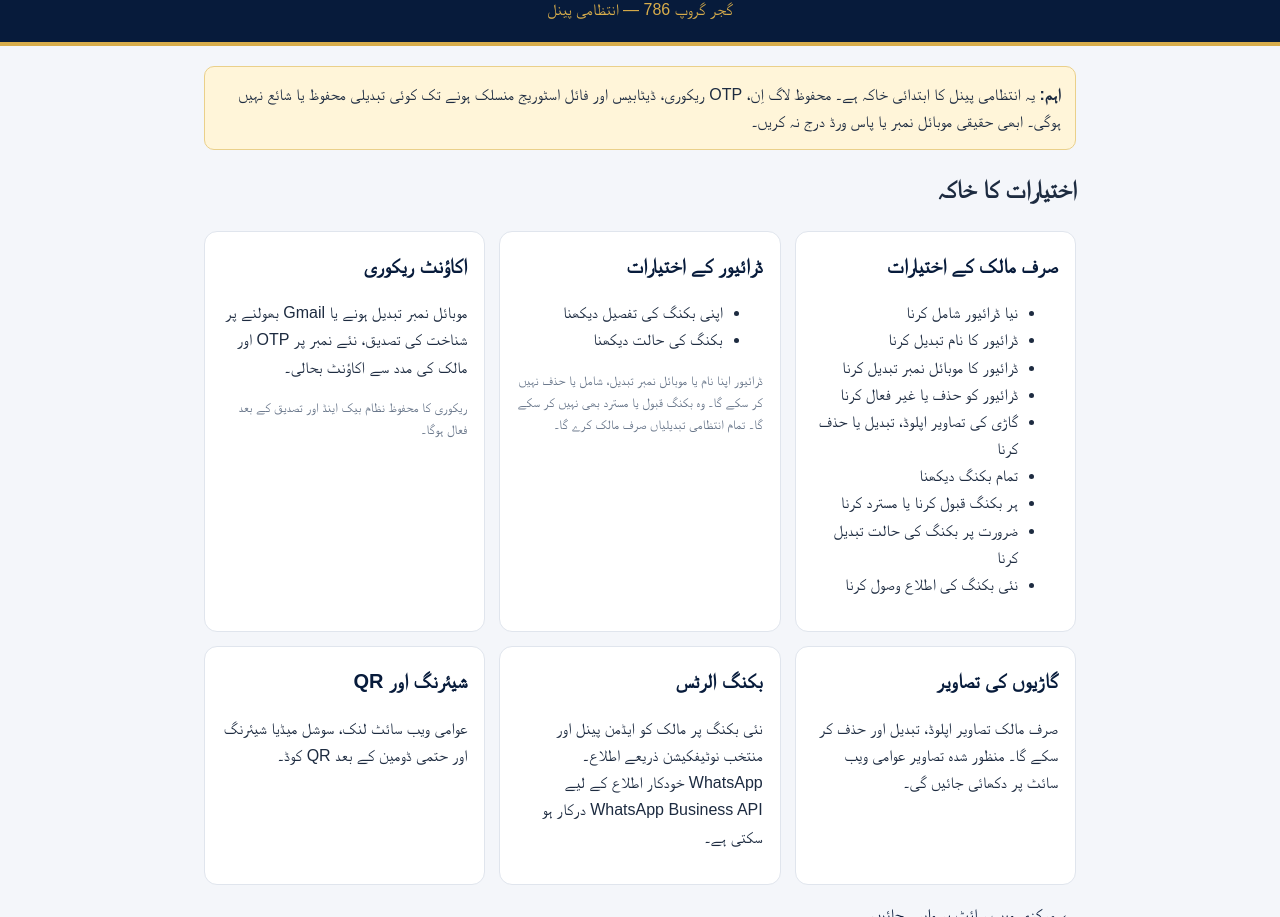
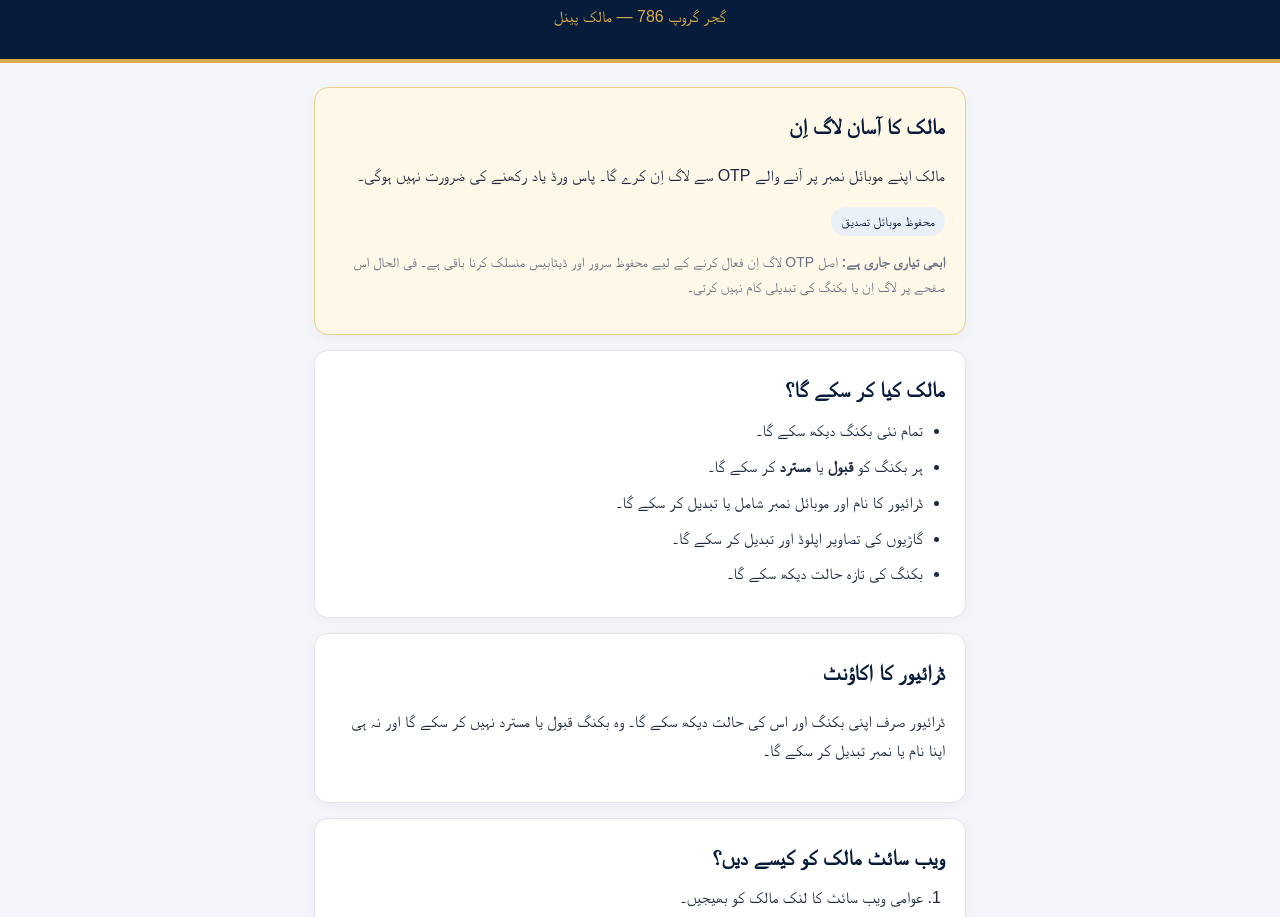
Before and after one commit to kiswa-beauty/gujjar-transport, a plain HTML site: page admin.html in a window 1280 px wide. Shown: the part 76-993 px from the top of the page. Drawn offline with Linux system fonts and the light colour scheme.

Commit message:
Simplify owner admin panel and login guidance

```diff
--- a/admin.html
+++ b/admin.html
@@ -1,20 +1,57 @@
 <!doctype html>
-<html lang="ur" dir="rtl"><head><meta charset="utf-8"><meta name="viewport" content="width=device-width,initial-scale=1">
-<title>گجر ٹرانسپورٹ | انتظامی پینل</title>
+<html lang="ur" dir="rtl">
+<head>
+<meta charset="utf-8"><meta name="viewport" content="width=device-width,initial-scale=1">
+<title>گجر ٹرانسپورٹ | مالک پینل</title>
 <style>
-:root{--n:#071b3b;--g:#d8ad4b}*{box-sizing:border-box}body{margin:0;background:#f4f6fa;color:#1d2b40;font-family:Arial,system-ui;line-height:1.7}.head{background:var(--n);color:white;padding:18px;text-align:center;border-bottom:4px solid var(--g)}.head h1{margin:0}.wrap{max-width:900px;margin:auto;padding:20px 14px}.notice{background:#fff5d9;border:1px solid #ead08a;padding:14px;border-radius:10px}.grid{display:grid;grid-template-columns:repeat(auto-fit,minmax(230px,1fr));gap:14px}.card{background:white;border:1px solid #e0e5ed;border-radius:13px;padding:17px}.card h2{color:var(--n);font-size:20px;margin-top:0}.muted{color:#68768a;font-size:13px}a{color:var(--n)}footer{text-align:center;padding:22px;color:#657085}
-</style></head><body>
-<header class="head"><h1>گجر ٹرانسپورٹ</h1><div style="color:var(--g)">گجر گروپ 786 — انتظامی پینل</div></header>
-<main class="wrap">
-<div class="notice"><b>اہم:</b> یہ انتظامی پینل کا ابتدائی خاکہ ہے۔ محفوظ لاگ اِن، OTP ریکوری، ڈیٹابیس اور فائل اسٹوریج منسلک ہونے تک کوئی تبدیلی محفوظ یا شائع نہیں ہوگی۔ ابھی حقیقی موبائل نمبر یا پاس ورڈ درج نہ کریں۔</div>
-<h2>اختیارات کا خاکہ</h2>
-<div class="grid">
-<section class="card"><h2>صرف مالک کے اختیارات</h2><ul><li>نیا ڈرائیور شامل کرنا</li><li>ڈرائیور کا نام تبدیل کرنا</li><li>ڈرائیور کا موبائل نمبر تبدیل کرنا</li><li>ڈرائیور کو حذف یا غیر فعال کرنا</li><li>گاڑی کی تصاویر اپلوڈ، تبدیل یا حذف کرنا</li><li>تمام بکنگ دیکھنا</li><li>ہر بکنگ قبول کرنا یا مسترد کرنا</li><li>ضرورت پر بکنگ کی حالت تبدیل کرنا</li><li>نئی بکنگ کی اطلاع وصول کرنا</li></ul></section>
-<section class="card"><h2>ڈرائیور کے اختیارات</h2><ul><li>اپنی بکنگ کی تفصیل دیکھنا</li><li>بکنگ کی حالت دیکھنا</li></ul><p class="muted">ڈرائیور اپنا نام یا موبائل نمبر تبدیل، شامل یا حذف نہیں کر سکے گا۔ وہ بکنگ قبول یا مسترد بھی نہیں کر سکے گا۔ تمام انتظامی تبدیلیاں صرف مالک کرے گا۔</p></section>
-<section class="card"><h2>اکاؤنٹ ریکوری</h2><p>موبائل نمبر تبدیل ہونے یا Gmail بھولنے پر شناخت کی تصدیق، نئے نمبر پر OTP اور مالک کی مدد سے اکاؤنٹ بحالی۔</p><p class="muted">ریکوری کا محفوظ نظام بیک اینڈ اور تصدیق کے بعد فعال ہوگا۔</p></section>
-<section class="card"><h2>گاڑیوں کی تصاویر</h2><p>صرف مالک تصاویر اپلوڈ، تبدیل اور حذف کر سکے گا۔ منظور شدہ تصاویر عوامی ویب سائٹ پر دکھائی جائیں گی۔</p></section>
-<section class="card"><h2>بکنگ الرٹس</h2><p>نئی بکنگ پر مالک کو ایڈمن پینل اور منتخب نوٹیفکیشن ذریعے اطلاع۔ WhatsApp خودکار اطلاع کے لیے WhatsApp Business API درکار ہو سکتی ہے۔</p></section>
-<section class="card"><h2>شیئرنگ اور QR</h2><p>عوامی ویب سائٹ لنک، سوشل میڈیا شیئرنگ اور حتمی ڈومین کے بعد QR کوڈ۔</p></section>
-</div>
+:root{--navy:#071b3b;--gold:#d8ad4b}*{box-sizing:border-box}
+body{margin:0;background:#f4f6fa;color:#1d2b40;font-family:Arial,system-ui;line-height:1.8}
+header{background:var(--navy);color:#fff;text-align:center;padding:24px 14px;border-bottom:4px solid var(--gold)}
+header h1{margin:0;font-size:29px}header p{margin:3px 0;color:var(--gold)}
+main{max-width:680px;margin:24px auto;padding:0 14px}
+.card{background:#fff;border:1px solid #e1e6ee;border-radius:14px;padding:20px;margin-bottom:15px;box-shadow:0 3px 12px #071b3b0b}
+h2{font-size:21px;color:var(--navy);margin:0 0 8px}
+.steps{padding-right:22px;margin:8px 0}.steps li{margin:7px 0}
+.login{background:#fff8e8;border:1px solid #ead08a}
+.tag{display:inline-block;background:#eaf0f8;color:var(--navy);padding:3px 10px;border-radius:20px;font-size:13px}
+.note{font-size:14px;color:#6a7484}
+a{color:var(--navy)}footer{text-align:center;padding:20px;color:#657085}
+</style>
+</head>
+<body>
+<header><h1>گجر ٹرانسپورٹ</h1><p>گجر گروپ 786 — مالک پینل</p></header>
+<main>
+<section class="card login">
+<h2>مالک کا آسان لاگ اِن</h2>
+<p>مالک اپنے موبائل نمبر پر آنے والے OTP سے لاگ اِن کرے گا۔ پاس ورڈ یاد رکھنے کی ضرورت نہیں ہوگی۔</p>
+<span class="tag">محفوظ موبائل تصدیق</span>
+<p class="note"><b>ابھی تیاری جاری ہے:</b> اصل OTP لاگ اِن فعال کرنے کے لیے محفوظ سرور اور ڈیٹابیس منسلک کرنا باقی ہے۔ فی الحال اس صفحے پر لاگ اِن یا بکنگ کی تبدیلی کام نہیں کرتی۔</p>
+</section>
+<section class="card">
+<h2>مالک کیا کر سکے گا؟</h2>
+<ul class="steps">
+<li>تمام نئی بکنگ دیکھ سکے گا۔</li>
+<li>ہر بکنگ کو <b>قبول</b> یا <b>مسترد</b> کر سکے گا۔</li>
+<li>ڈرائیور کا نام اور موبائل نمبر شامل یا تبدیل کر سکے گا۔</li>
+<li>گاڑیوں کی تصاویر اپلوڈ اور تبدیل کر سکے گا۔</li>
+<li>بکنگ کی تازہ حالت دیکھ سکے گا۔</li>
+</ul>
+</section>
+<section class="card">
+<h2>ڈرائیور کا اکاؤنٹ</h2>
+<p>ڈرائیور صرف اپنی بکنگ اور اس کی حالت دیکھ سکے گا۔ وہ بکنگ قبول یا مسترد نہیں کر سکے گا اور نہ ہی اپنا نام یا نمبر تبدیل کر سکے گا۔</p>
+</section>
+<section class="card">
+<h2>ویب سائٹ مالک کو کیسے دیں؟</h2>
+<ol class="steps">
+<li>عوامی ویب سائٹ کا لنک مالک کو بھیجیں۔</li>
+<li>ایڈمن پینل کا الگ لنک بھیجیں۔</li>
+<li>مالک اپنے موبائل OTP سے لاگ اِن کرے گا۔</li>
+</ol>
+<p class="note">یہ آخری لاگ اِن سہولت بیک اینڈ مکمل ہونے کے بعد فعال ہوگی۔</p>
+</section>
 <p><a href="index.html">← مرکزی ویب سائٹ پر واپس جائیں</a></p>
-</main><footer>Website Developed by KB کمپنی</footer></body></html>
+</main>
+<footer>Website Developed by KB کمپنی</footer>
+</body>
+</html>
```
